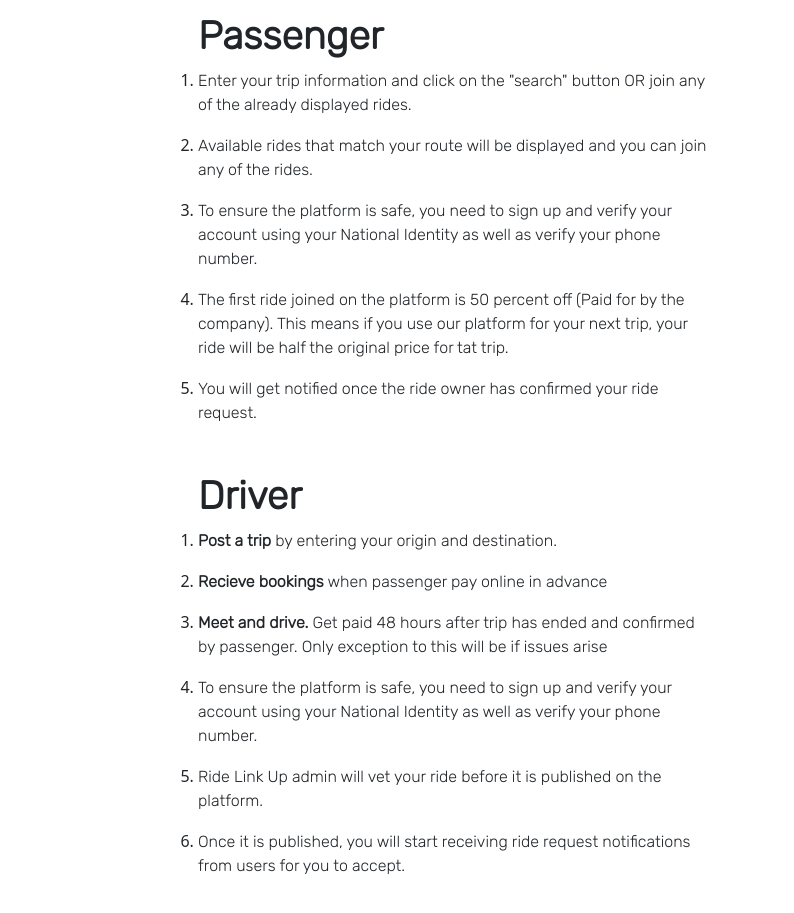
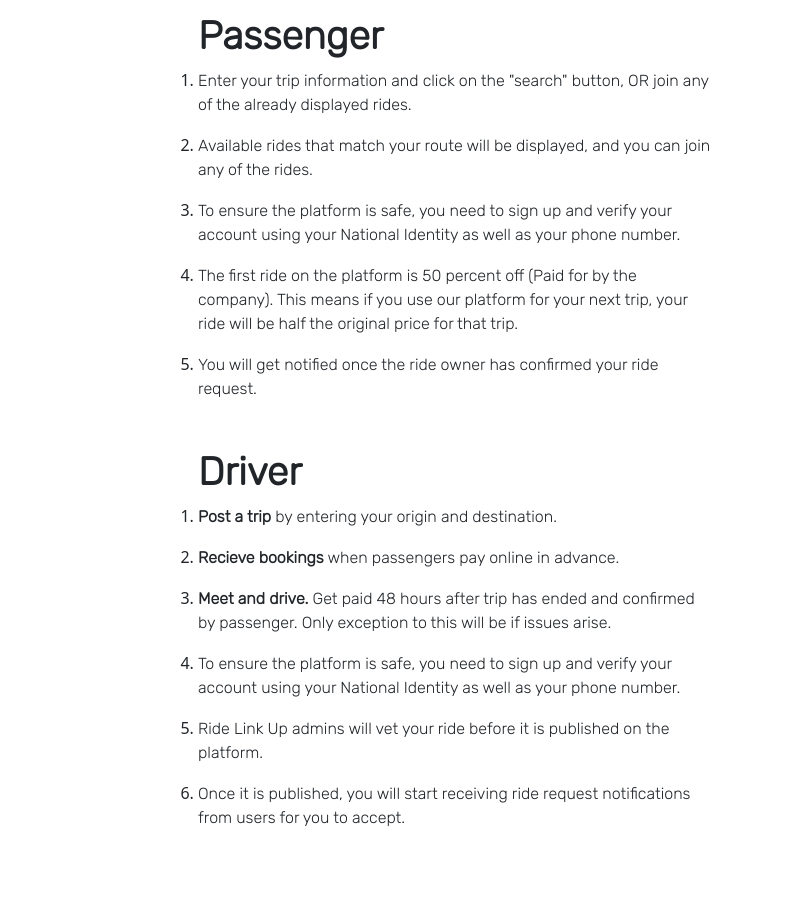
Before and after one commit to seyicole/ride, a plain HTML site: page index.html in a window 1280 px wide. Shown: the part 1900-2813 px from the top of the page, 486-1280 px from the left. Drawn offline with nearby package versions, Linux system fonts and the light colour scheme.

Commit message:
Update index.html
typography errors

```diff
--- a/index.html
+++ b/index.html
@@ -115,13 +115,13 @@
         <div class="cl col-sm-6">
             <ol class="mb-5">
                 <h3>Passenger</h3>
-                <li><p>Enter your trip information and click on the "search" button OR join any of the already displayed rides.</p>
+                <li><p>Enter your trip information and click on the "search" button, OR join any of the already displayed rides.</p>
                 </li>
-                <li><p>Available rides that match your route will be displayed and you can join any of the rides.</p>
+                <li><p>Available rides that match your route will be displayed, and you can join any of the rides.</p>
                 </li>
-                <li><p>To ensure the platform is safe, you need to sign up and verify your account using your National Identity as well as verify your phone number.</p>
+                <li><p>To ensure the platform is safe, you need to sign up and verify your account using your National Identity as well as your phone number.</p>
                 </li>
-                <li><p>The first ride joined on the platform is 50 percent off (Paid for by the company). This means if you use our platform for your next trip, your ride will be half the original price for tat trip.</p>
+                <li><p>The first ride on the platform is 50 percent off (Paid for by the company). This means if you use our platform for your next trip, your ride will be half the original price for that trip.</p>
                 </li>
                 <li><p>You will get notified once the ride owner has confirmed your ride request.</p>
                 </li>
@@ -131,13 +131,13 @@
                 <h3>Driver</h3>
                 <li><p><b>Post a trip</b> by entering your origin and destination.</p>
                 </li>
-                <li><p><b>Recieve bookings</b> when passenger pay online in advance</p>
+                <li><p><b>Recieve bookings</b> when passengers pay online in advance.</p>
                 </li>
-                <li><p><b>Meet and drive.</b> Get paid 48 hours after trip has ended and confirmed by passenger. Only exception to this will be if issues arise</p>
+                <li><p><b>Meet and drive.</b> Get paid 48 hours after trip has ended and confirmed by passenger. Only exception to this will be if issues arise.
                 </li>
-                <li><p>To ensure the platform is safe, you need to sign up and verify your account using your National Identity as well as verify your phone number.</p>
+                <li><p>To ensure the platform is safe, you need to sign up and verify your account using your National Identity as well as your phone number.</p>
                 </li>
-                <li><p>Ride Link Up admin will vet your ride before it is published on the platform.</p>
+                <li><p>Ride Link Up admins will vet your ride before it is published on the platform.</p>
                 </li>
                 <li><p>Once it is published, you will start receiving ride request notifications from users for you to accept.</p>
                 </li>
```
